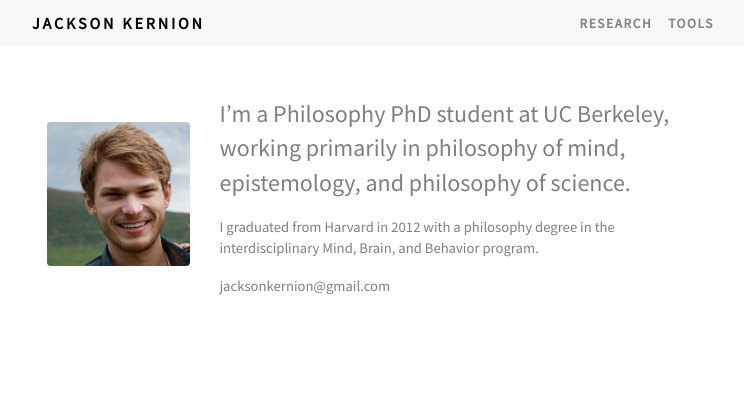
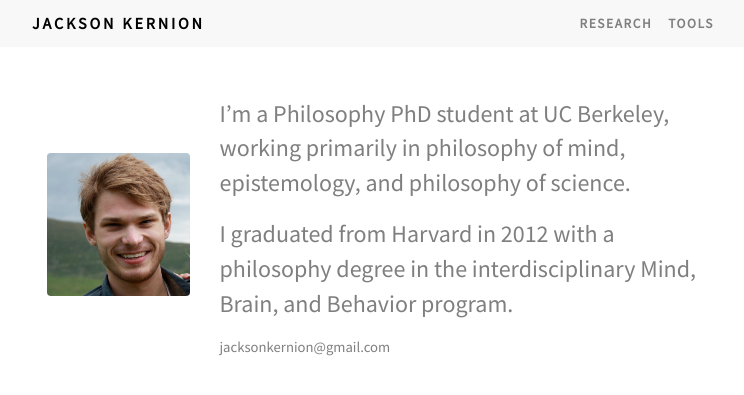
Before and after one commit to jacksonkernion/jacksonkernion.github.io, a Jekyll site: the page built from index.md, in a window 1280 px wide. Shown: the top 395 px of the page, without its empty margins (263-1007 px from the left). Built offline with Jekyll 4.4.1, drawn with Linux system fonts in a browser that asks for light colours; nearby versions of some CDN libraries; our own code applies the rules of GitHub Pages for plain Markdown files.

Commit message:
fixed font size on front page.

```diff
--- a/index.md
+++ b/index.md
@@ -5,7 +5,7 @@
   </div>
   <div class="col-12, col-sm-9">
     <p class="short-bio">I’m a Philosophy PhD student at UC Berkeley, working primarily in philosophy of mind, epistemology, and philosophy of science.</p>
-    <p>I graduated from Harvard in 2012 with a philosophy degree in the interdisciplinary Mind, Brain, and Behavior program.</p>
+    <p class="short-bio">I graduated from Harvard in 2012 with a philosophy degree in the interdisciplinary Mind, Brain, and Behavior program.</p>
     <p class="email">jacksonkernion@gmail.com</p>
   </div>
 </div>
```
